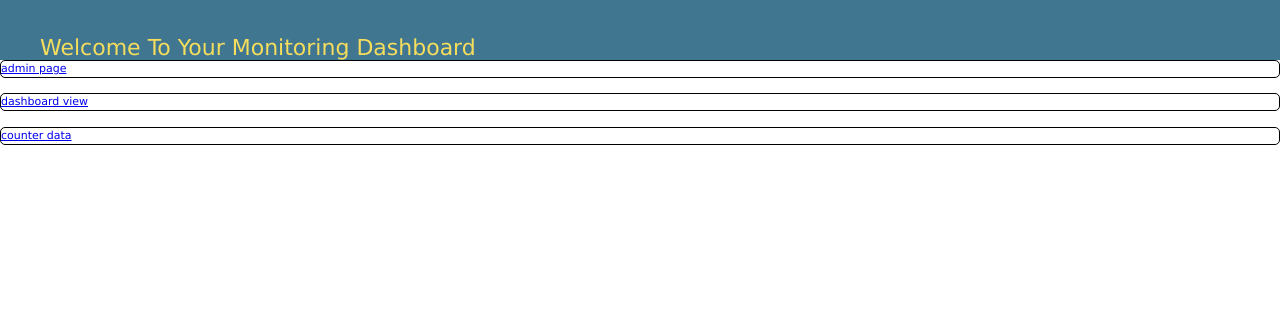
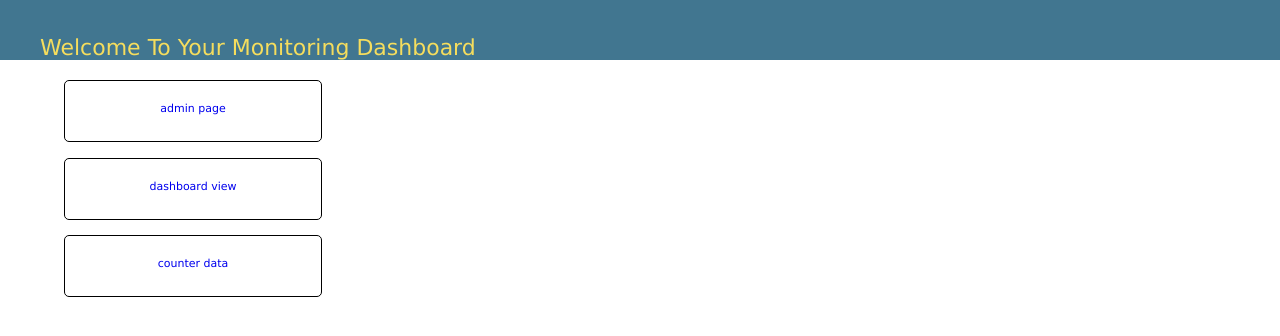
Before and after one commit to miledivovic/largescale-django-project, a Django app: page /dashboard/ in a window 1280 px wide. Shown: the top 336 px of the page. Run offline with Django 3.2, Linux system fonts and the light colour scheme.

Commit message:
style changes

```diff
--- a/monitoring/dashboard/static/style.css
+++ b/monitoring/dashboard/static/style.css
@@ -6,11 +6,23 @@
   width: auto;
 }
 
+.linksContainer {
+  margin-top: 20px;
+}
+
+a {
+  text-decoration: none;
+}
 .link {
   border-radius: 5px;
   border-style: solid;
   border-width: 1px;
   border-color: black;
+  width: 20%;
+  height: 40px;
+  text-align: center;
+  padding-top: 20px;
+  margin-left: 5%;
 }
 
 .headerTitle {
```
